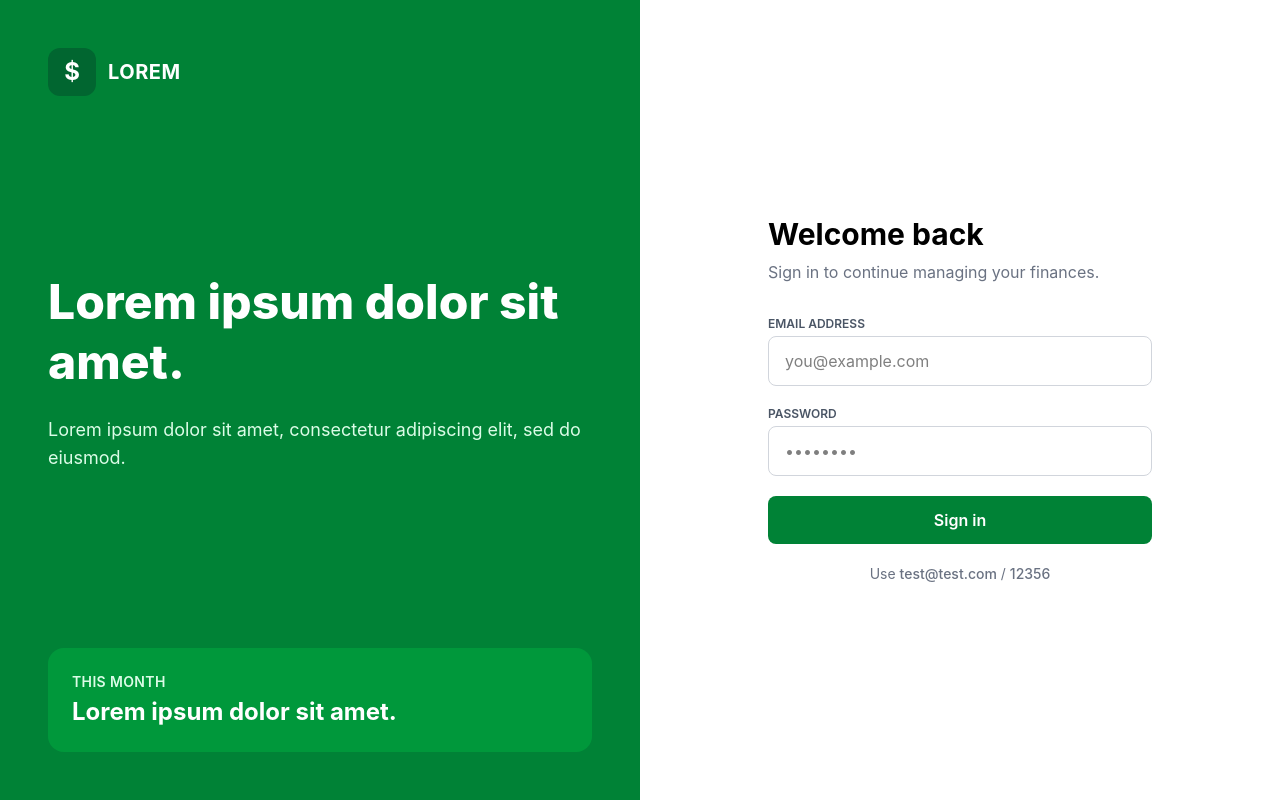
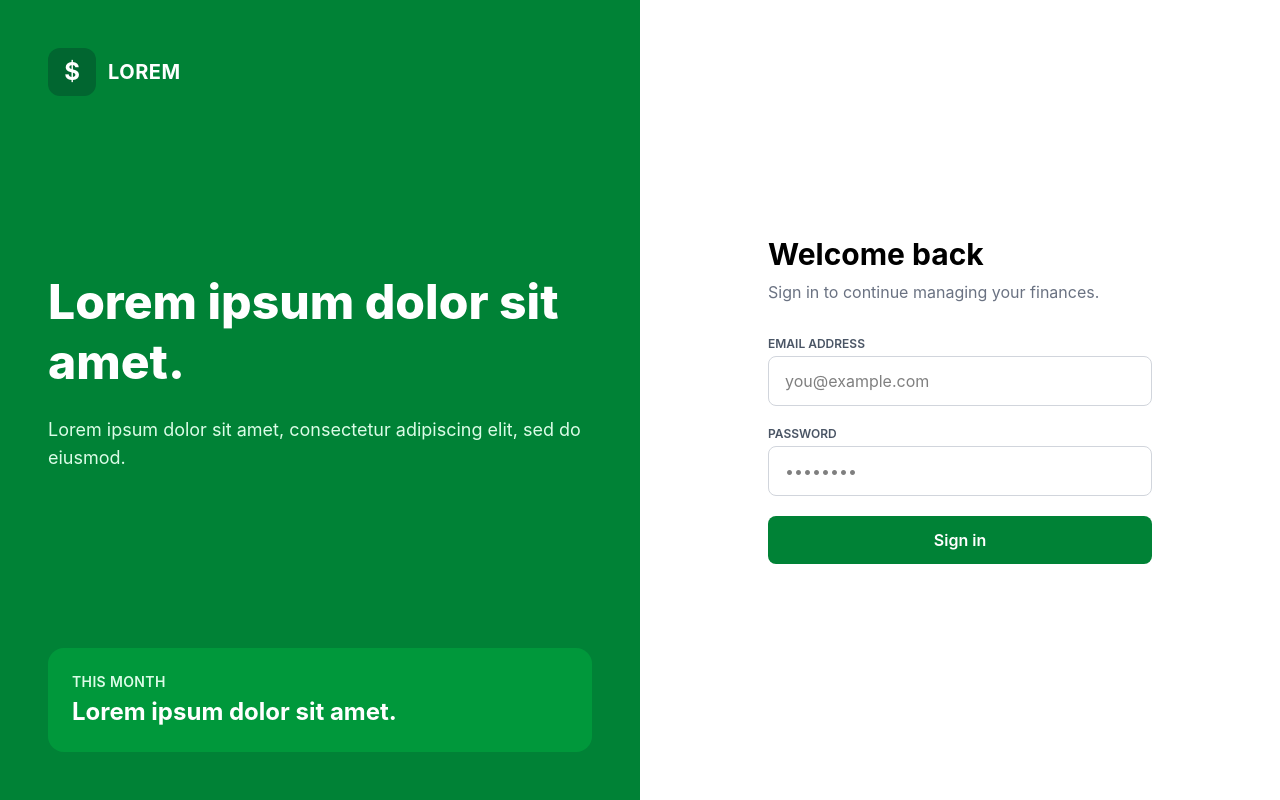
Before and after one commit to Sakarrr/expense-tracker, a React (Vite) app: page / in a window 1280 px wide. Built offline with nearby package versions, Linux system fonts and the light colour scheme.

Commit message:
Update - Username and password integration on app

```diff
--- a/src/Login.jsx
+++ b/src/Login.jsx
@@ -71,10 +71,6 @@ export default function Login({ onLoginSuccess }) {
             >
               Sign in
             </button>
-
-            <p className="text-center text-sm text-gray-500">
-              Use <span className="font-medium">test@test.com</span> / <span className="font-medium">12356</span>
-            </p>
           </form>
         </div>
       </div>
--- a/src/storage.js
+++ b/src/storage.js
@@ -3,9 +3,9 @@
 const AUTH_KEY = 'expense-tracker-auth'
 const TX_KEY = 'expense-tracker-transactions'
 
-// Static login credentials.
-const VALID_EMAIL = 'test@test.com'
-const VALID_PASSWORD = '12356'
+// Login credentials, injected at build time via env vars.
+const VALID_EMAIL = import.meta.env.VITE_LOGIN_EMAIL
+const VALID_PASSWORD = import.meta.env.VITE_LOGIN_PASSWORD
 
 const seedTransactions = [
   { id: 1, date: '2026-09-10', description: 'Salary', type: 'income', category: 'Salary', amount: 65000 },
```
Also changed, not shown: 1 other file (tests, documents, lock files or other folders).
